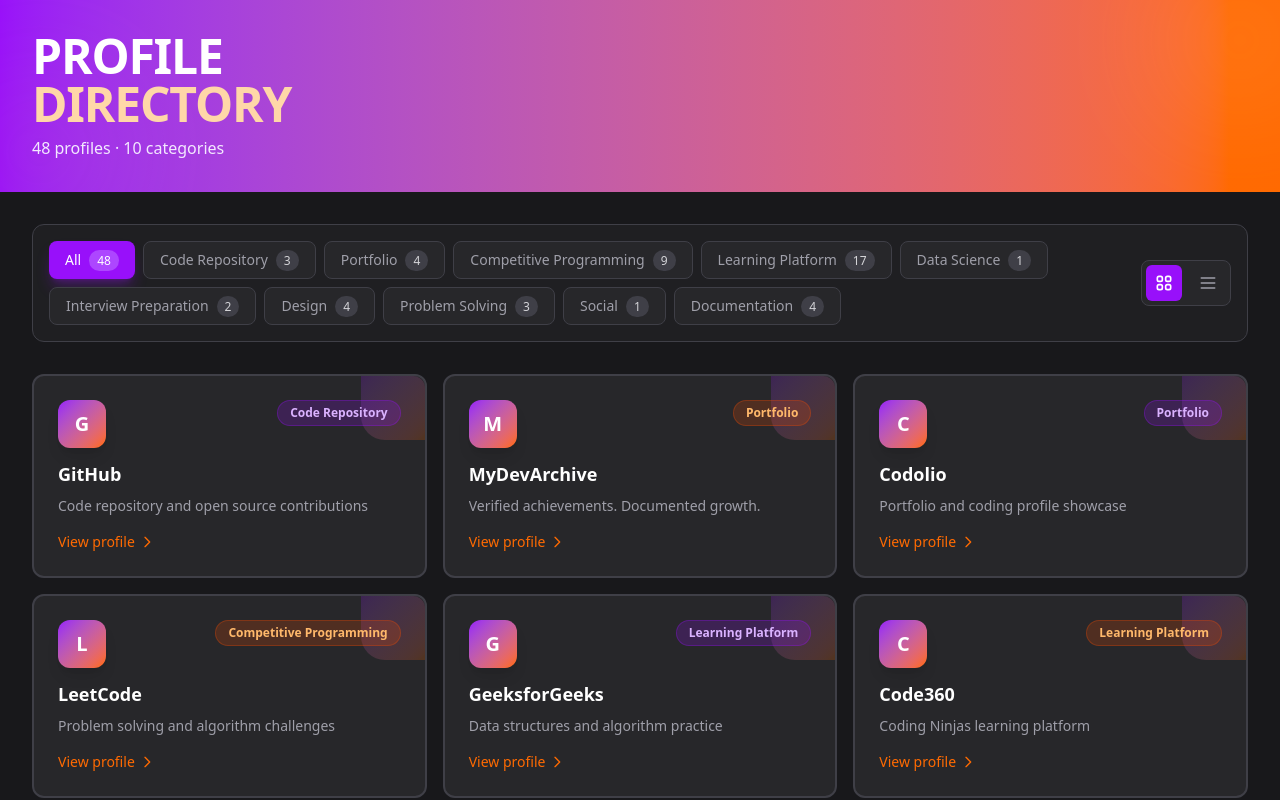
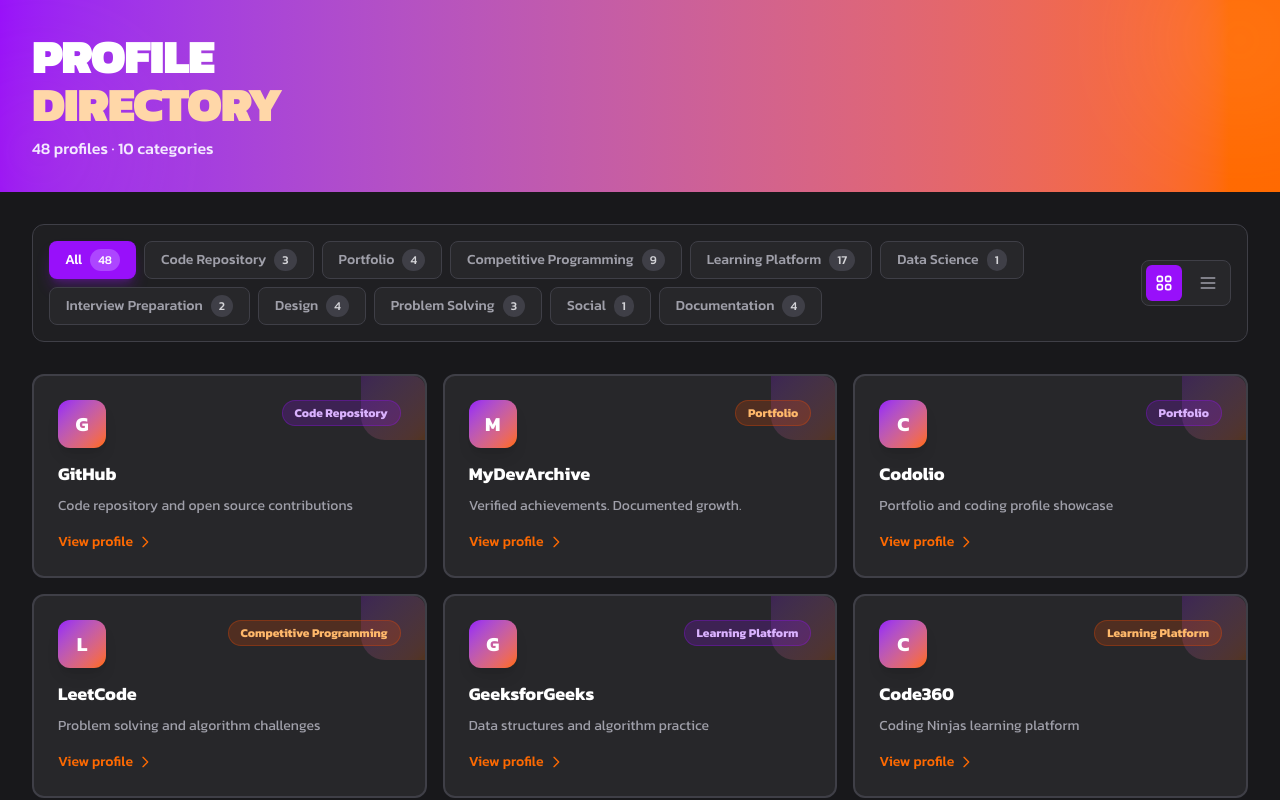
Before and after one commit to imanchalsingh/mylearninghub, a React (Vite) app: page / in a window 1280 px wide. Shown: the top 800 px of the page. Built offline with nearby package versions, Linux system fonts and the light colour scheme; a web font is replaced by a local one.

Commit message:
style :  change font

```diff
--- a/src/index.css
+++ b/src/index.css
@@ -9,6 +9,9 @@
     opacity: 1;
     transform: translateY(0);
   }
+}
+*{
+  font-family: 'Kanit';
 }
 
 .animate-fadeIn {
```
